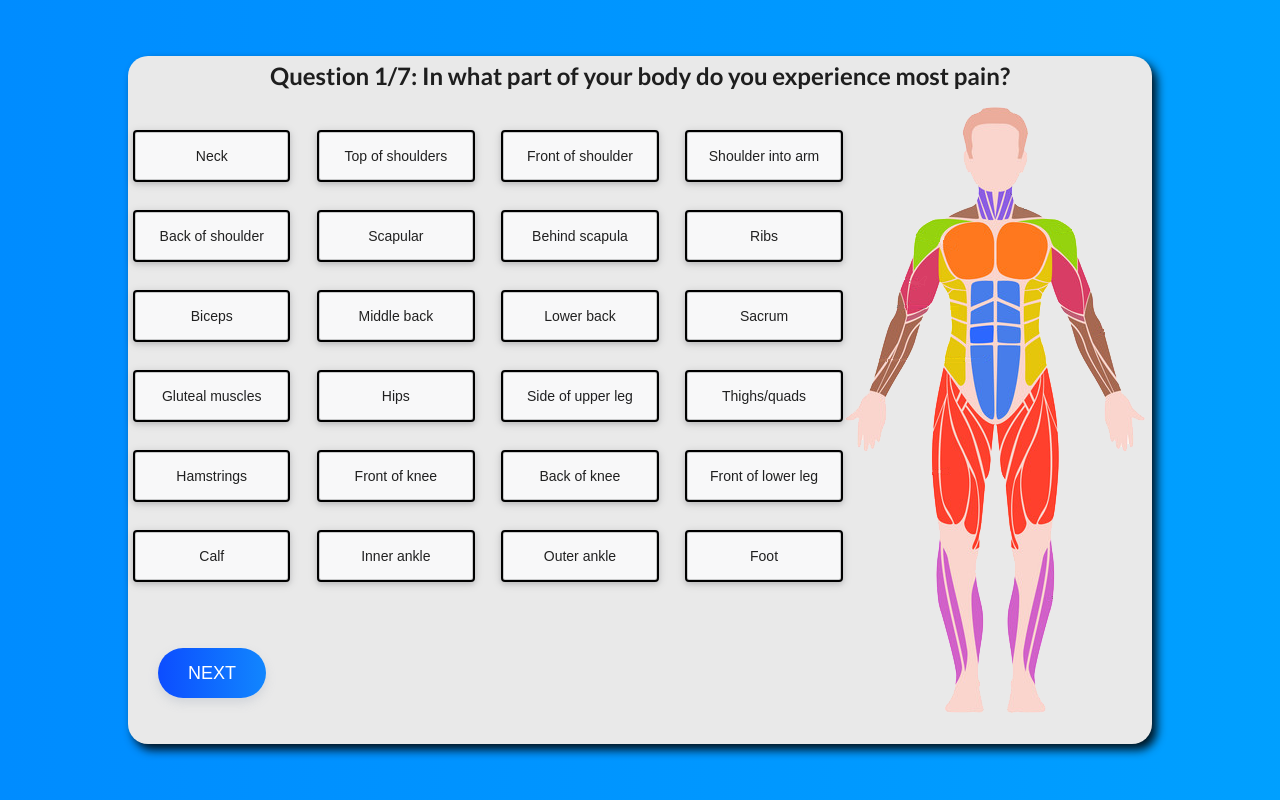
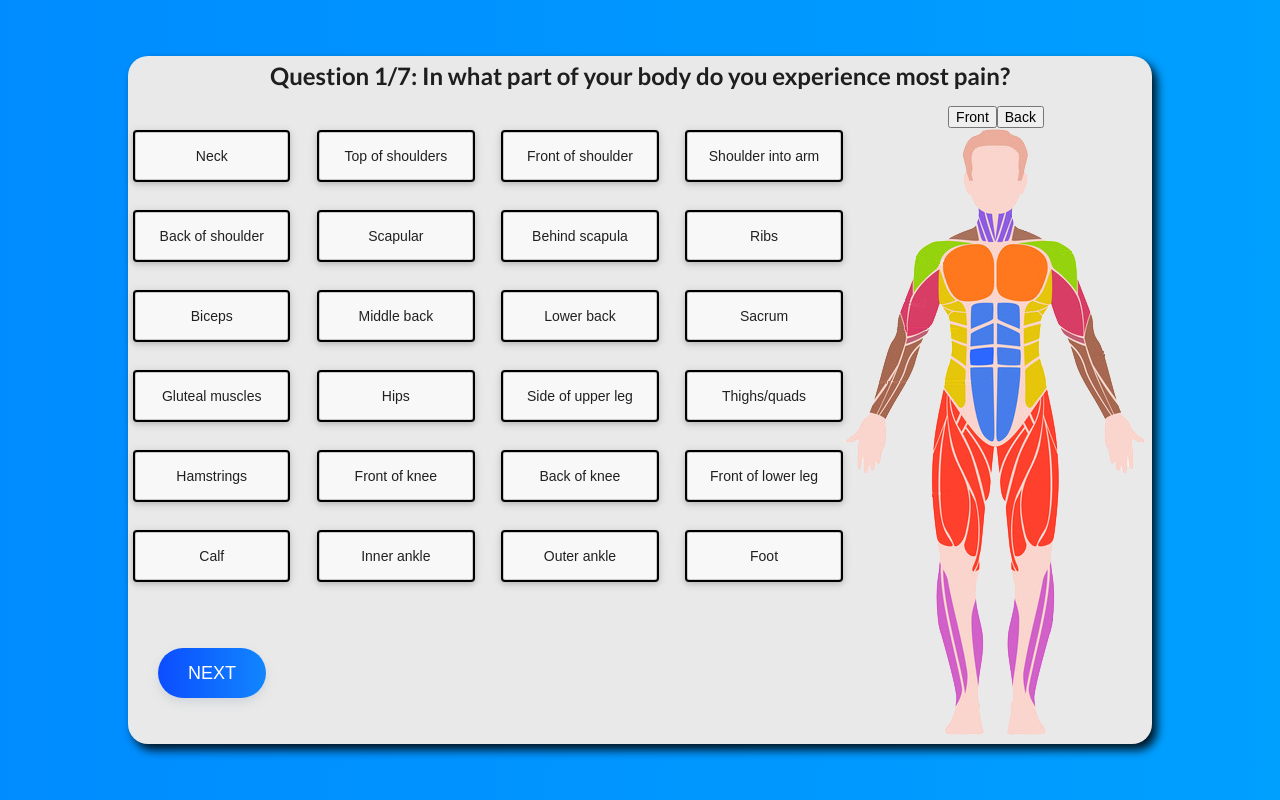
Before and after one commit to lachydriver/knotspot, a React (Create React App) app: page /quiz in a window 1280 px wide. Built offline with nearby package versions, Linux system fonts and the light colour scheme.

Commit message:
added image switch

```diff
--- a/src/components/Quiz.js
+++ b/src/components/Quiz.js
@@ -1,6 +1,7 @@
 import React from "react";
 import { QuizQuest } from "./QuizQuest";
 import diagram from "../content/img/Front.png";
+import backdiagram from "../content/img/Back.png";
 
 class Quiz extends React.Component {
   constructor() {
@@ -20,7 +21,8 @@ class Quiz extends React.Component {
     currentQuestion: 0,
     options: [],
     quizEnd: false,
-    disabled: true
+    disabled: true,
+    diagram: "front"
     //results: {},
     //score: 0
   };
@@ -478,8 +480,16 @@ class Quiz extends React.Component {
     }
   }
 
+  changeDiagram = (e) => {
+    if(e === "front"){
+      this.setState({diagram: "front"})
+    } else if(e === "back"){
+      this.setState({diagram: "back"})
+    }
+  }
+
   showDiagram = () => {
-    if (this.state.currentQuestion === 0) {
+    if (this.state.currentQuestion === 0 && this.state.diagram === "front") {
       return (
         <div>
           <img src={diagram} usemap="#image-map" className="diagramimg" alt="bodyimage" />
@@ -606,6 +616,12 @@ class Quiz extends React.Component {
           </map>
         </div>
       );
+    } else if(this.state.currentQuestion === 0 && this.state.diagram === "back") {
+      return(
+        <div>
+          <img src={backdiagram}/>
+        </div>
+      )
     }
   };
   // items = Object.keys(this.results).map(function(key){
@@ -691,7 +707,10 @@ class Quiz extends React.Component {
             </p>
           ))}
         </div>
-        <div className="diagram">{this.showDiagram()}</div>
+        <div className="diagram">
+        <button onClick={(e) => this.changeDiagram("front")}>Front</button>
+        <button onClick={(e) => this.changeDiagram("back")}>Back</button>
+        {this.showDiagram()}</div>
         <div className={this.determineButtons()}>
           {currentQuestion !== 0 && (
             <button onClick={this.prevQuestion}>Back</button>
```
Also changed, not shown: src/content/img/Back.png (added).
